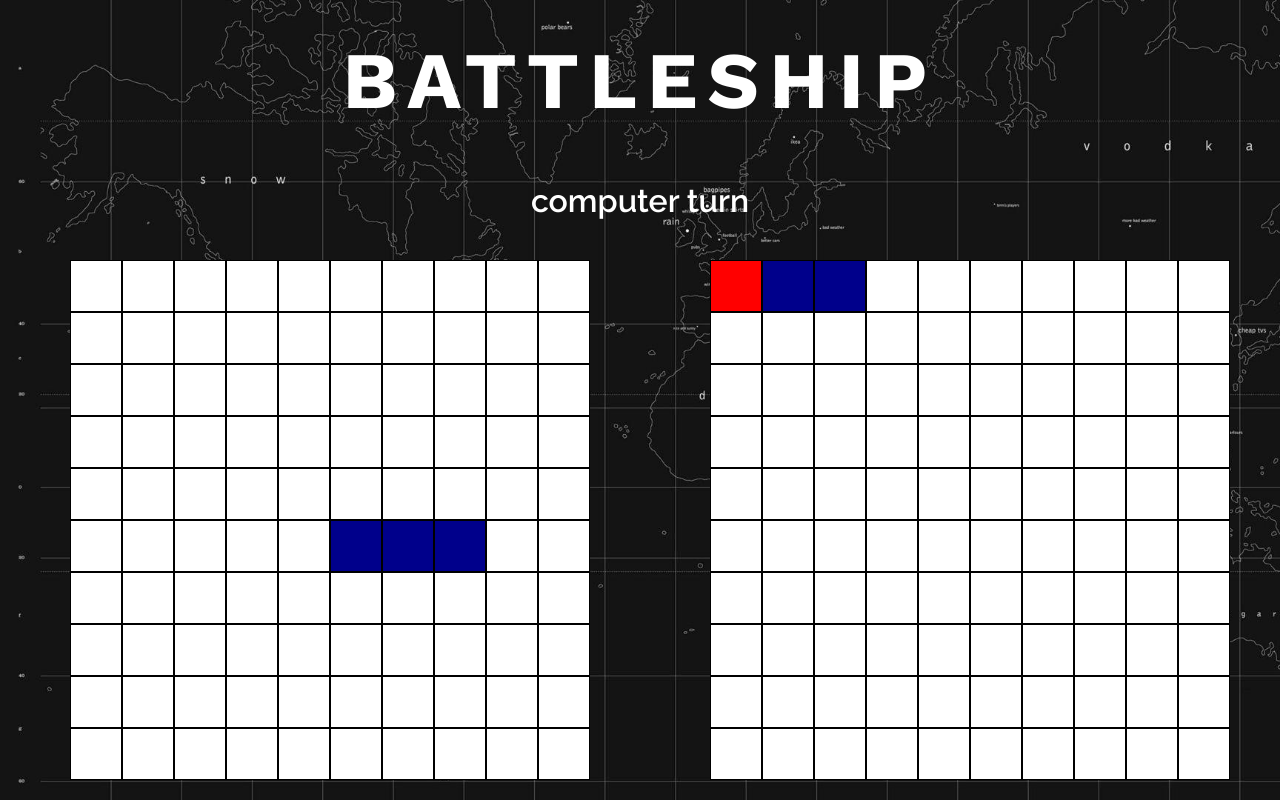
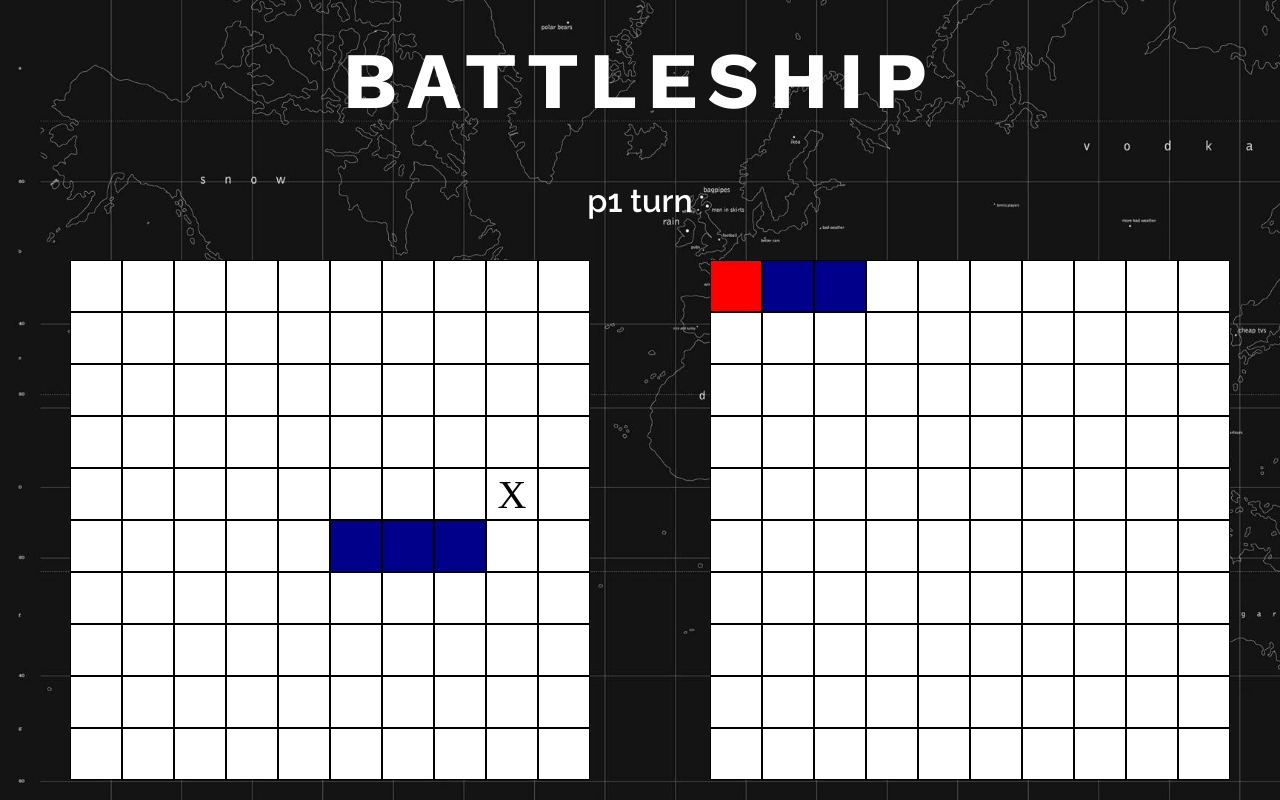
Before and after one commit to drmor/TP_Battleship, a website built with webpack: page src/index.html in a window 1280 px wide. Both pictures are taken after a click on the element 736 px from the left and 286 px from the top of the page. Built offline with nearby package versions, Linux system fonts and the light colour scheme.

Commit message:
now game playes turn by turn with pc doing random moves, you cannot hit yourself, and cant hit pc on his turn

```diff
--- a/src/AllClasses.js
+++ b/src/AllClasses.js
@@ -41,11 +41,9 @@ class GameBoard {
   }
   setShip(x, y, ship) {
     if (!this.direction) {
-      if (x >= this.height || y + ship.getLength() - 1 >= this.width)
-        return false;
+      if (x >= this.height || y + ship.getLength() - 1 >= this.width) return false;
     } else {
-      if (x + ship.getLength() - 1 >= this.height || y >= this.width)
-        return false;
+      if (x + ship.getLength() - 1 >= this.height || y >= this.width) return false;
     }
     if (x < 0 || y < 0) return false;
     if (!this.direction)
@@ -117,18 +115,15 @@ class Player {
     let count = 0;
     const randomX = Math.floor(Math.random() * this.board.height);
     const randomY = Math.floor(Math.random() * this.board.width);
-    for (let i = 0; i < target.allAttacks.length; i++) {
-      if (
-        target.allAttacks[i][0] == randomX &&
-        target.allAttacks[i][1] == randomY
-      ) {
+    for (let i = 0; i < target.board.allAttacks.length; i++) {
+      if (target.board.allAttacks[i][0] == randomX && target.board.allAttacks[i][1] == randomY) {
         count++;
       }
     }
     if (count > 0) {
       this.randomMove(target);
     } else {
-      target.receiveAttack(randomX, randomY);
+      target.board.receiveAttack(randomX, randomY);
     }
   }
 }
--- a/src/script.js
+++ b/src/script.js
@@ -63,15 +63,28 @@ const attack = (target, arr) => {
   arr.forEach((div) => {
     div.addEventListener('click', (e) => {
       target.board.receiveAttack(e.target.dataset.x, e.target.dataset.y);
+      changePlayersTurn();
+      resetDisplayTurn();
+      displayTurn();
+      p2container.classList.toggle('disabled');
+      setTimeout(computerAttack, 1700);
       displayShots(target, arr);
-      changePlayersTurn();
-      i = 0; // reset displayTurn
-      turnDisplay.textContent = ''; // reset displayTurn
-      displayTurn();
     });
   });
 };
 
+const resetDisplayTurn = () => {
+  i = 0; // reset displayTurn
+  turnDisplay.textContent = ''; // reset displayTurn
+};
+const computerAttack = () => {
+  changePlayersTurn();
+  resetDisplayTurn();
+  displayTurn();
+  computer.randomMove(player);
+  p2container.classList.toggle('disabled');
+  displayShots(player, p1Divs);
+};
 const changePlayersTurn = () => {
   turn = turn === player ? computer : player;
 };
--- a/src/style.css
+++ b/src/style.css
@@ -51,10 +51,14 @@ body {
 .p1Board {
   display: grid;
   width: 500px;
+  pointer-events: none;
 }
 .p2Board {
   display: grid;
   width: 500px;
+}
+.disabled {
+  pointer-events: none;
 }
 .block {
   display: flex;
```
